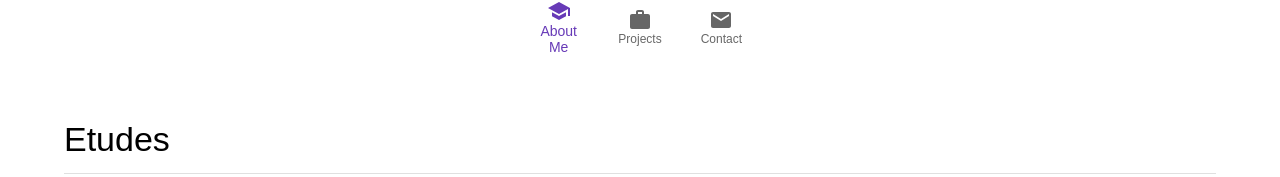
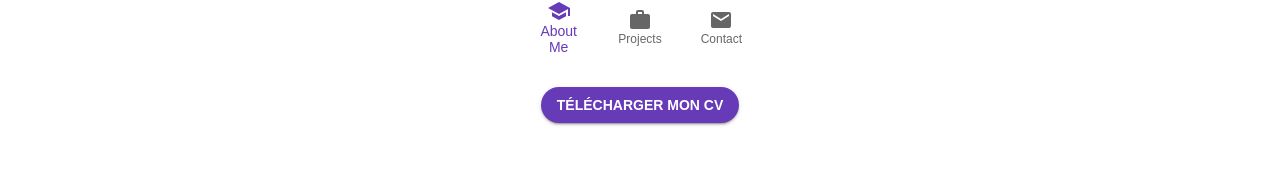
Before and after one commit to xRezio/nextfolio, a React (Create React App) app: page / in a window 1280 px wide. Shown: the part 295-472 px from the top of the page. Built offline with nearby package versions, Linux system fonts and the light colour scheme; no server answers.

Commit message:
+ Added cv download support

```diff
--- a/src/components/vue/portfolio.jsx
+++ b/src/components/vue/portfolio.jsx
@@ -1,5 +1,5 @@
 import React from 'react';
-import {Container,Box,Divider,Typography,ThemeProvider} from '@mui/material';
+import {Container,Box,Divider,Typography,ThemeProvider, Button} from '@mui/material';
 import 'swiper/swiper-bundle.css';
 import 'swiper/css';
 import 'swiper/css/navigation';
@@ -13,6 +13,7 @@ import AboutBox from '../about/aboutBox';
 import ContactBox from '../contact/contactBox';
 import EducationBox from '../job/educationBox';
 import Notify from '../../api/notify';
+import cv from '../CV/edwin_carin.pdf';
 function Portfolio() {
 
     return (
@@ -20,6 +21,11 @@ function Portfolio() {
         <Container maxWidth="lg" sx={{ mt: 4 }}>
           <Notify />{/* Notify me */}
           <AboutBox />{/* About me */}
+          <Box display="flex" justifyContent="center" mb={2}>
+          <Button variant="contained" color="primary" href={cv} download>
+            Télécharger mon CV
+          </Button>
+        </Box>
             <Box id="education" sx={{ mt: 8 }}>
               <Typography variant="h4" component="h2" gutterBottom>
                Etudes
```
Also changed, not shown: 1 other file (tests, documents, lock files or other folders).
